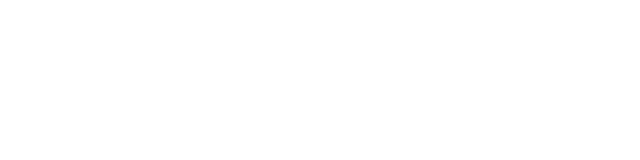
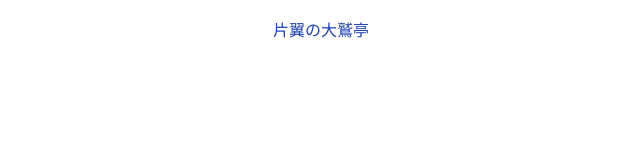
Before and after one commit to seika-777/eagle, a Next.js app in the folder application/frontend/client/: page / in a window 1280 px wide. Shown: the top 160 px of the page, without its empty margins (319-959 px from the left). Built offline with nearby package versions, Linux system fonts and the light colour scheme; a web font is replaced by a local one.

Commit message:
E1 Headerの設定

```diff
--- /dev/null
+++ b/application/frontend/client/app/AppWrapper.tsx
@@ -0,0 +1,21 @@
+"use client";
+import { ChakraProvider } from "@chakra-ui/react";
+import dynamic from "next/dynamic";
+import React, { ReactNode } from "react";
+
+interface Props {
+  children: ReactNode;
+}
+
+const _NoSSR: React.FC<Props> = ({ children }) => (
+  <React.Fragment>{children}</React.Fragment>
+);
+const NoSSR = dynamic(() => Promise.resolve(_NoSSR), { ssr: false });
+
+export default function AppWrapper({ children }: { children: ReactNode }) {
+  return (
+    <NoSSR>
+      <ChakraProvider>{children}</ChakraProvider>
+    </NoSSR>
+  );
+}
--- a/application/frontend/client/app/layout.tsx
+++ b/application/frontend/client/app/layout.tsx
@@ -1,6 +1,7 @@
 import type { Metadata } from "next";
 import "@/app/globals.scss";
-import Header from "@/component/molecules/Header/Header";
+import Header from "@/component/molecules/Header";
+import AppWrapper from "./AppWrapper";
 import { eduNswActCursive, zenMaruGothic } from "@/const/font/font";
 
 export const dynamic = "force-dynamic";
@@ -20,8 +21,10 @@
       <body
         className={`${eduNswActCursive.variable} ${zenMaruGothic.variable}`}
       >
-        <Header />
-        {children}
+        <AppWrapper>
+          <Header />
+          {children}
+        </AppWrapper>
       </body>
     </html>
   );
--- /dev/null
+++ b/application/frontend/client/component/molecules/Header.tsx
@@ -0,0 +1,26 @@
+"use client";
+import { Box } from "@chakra-ui/react";
+import { STYLE_COLOR } from "@/const/style/STYLE_COLOR";
+import { COMMON } from "@/const/common/COMMON";
+
+export default function Header() {
+  return (
+    <Box
+      as="header"
+      display={"flex"}
+      position={"fixed"}
+      width={"100%"}
+      top={0}
+      border={`0.5px solid ${STYLE_COLOR.WHITE}`}
+      borderRadius={"30px"}
+      alignItems={"center"}
+      justifyContent={"center"}
+      height={"60px"}
+      zIndex={5}
+      color={STYLE_COLOR.PRIMARY}
+      fontSize={"16px"}
+    >
+      {COMMON.SITE_NAME}
+    </Box>
+  );
+}
--- a/application/frontend/client/component/molecules/Header/Header.tsx
+++ /dev/null
@@ -1,3 +0,0 @@
-export default function Header() {
-  return <></>;
-}
```
